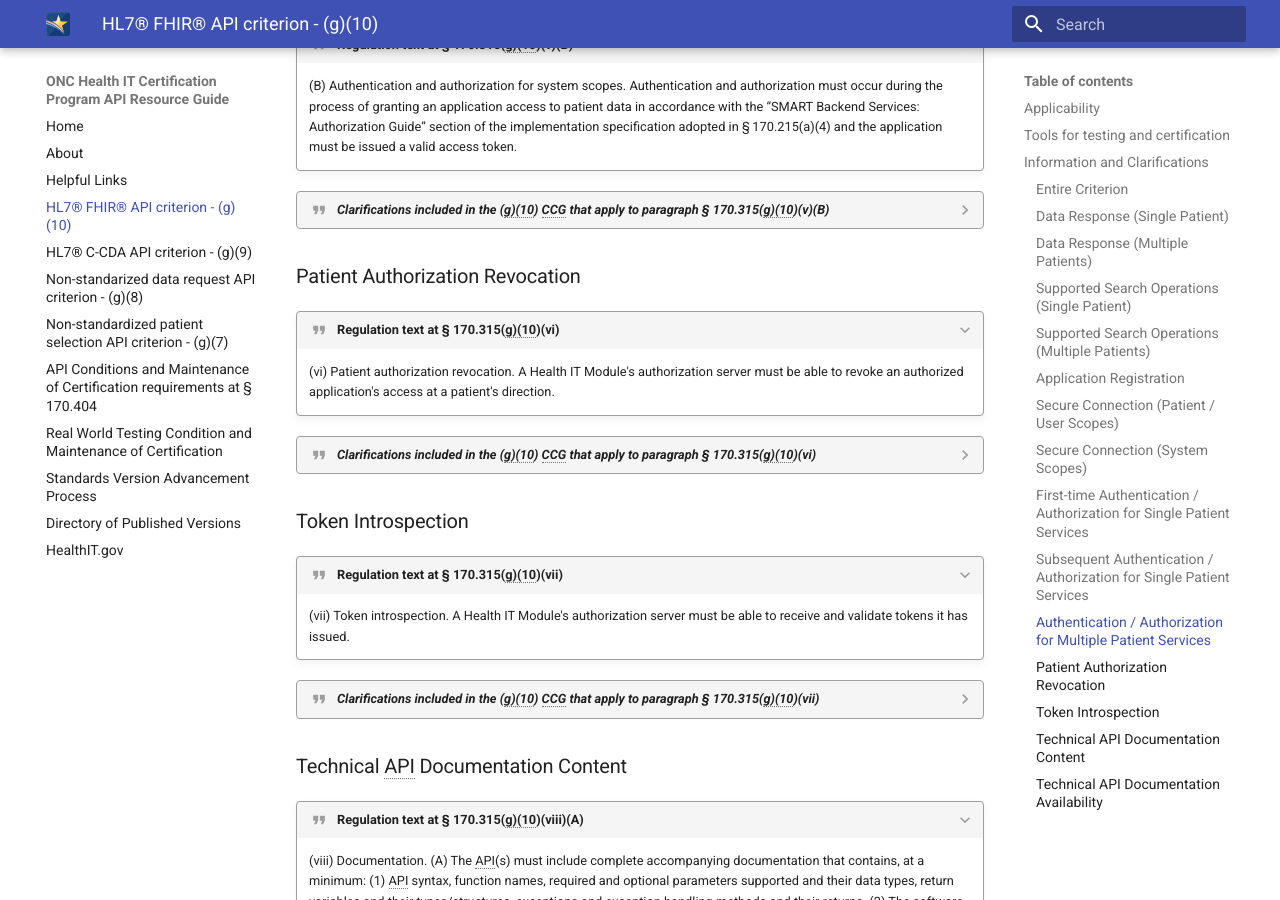
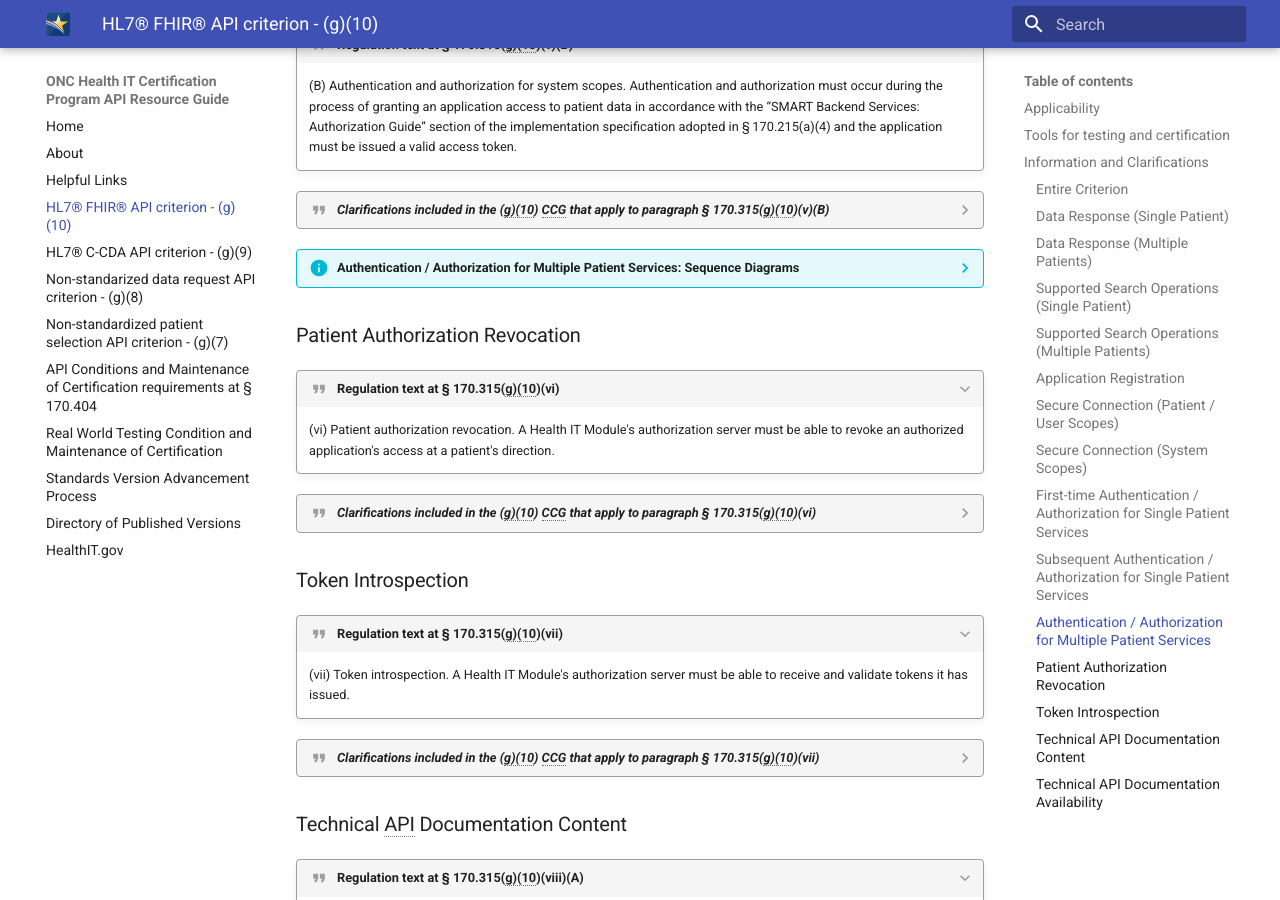
Before and after one commit to onc-healthit/api-resource-guide, an MkDocs documentation site: the page built from docs/g10-criterion.md, in a window 1280 px wide and 900 px high, scrolled down 7008 px. Built offline with MkDocs 1.6.1 and Material for MkDocs 9.7.7, drawn with Linux system fonts in a browser that asks for light colours; the version menu is left out; some of the changed lines change nothing that is shown.

Commit message:
add Bulk Data sequence diagrams

```diff
--- a/docs/g10-criterion.md
+++ b/docs/g10-criterion.md
@@ -206,6 +206,28 @@
 ??? quote "*Clarifications included in the (g)(10) CCG that apply to paragraph § 170.315(g)(10)(v)(B)*"
 	- Authentication and authorization must occur during the process of granting an application access to patient data in accordance with the “SMART Backend Services: Authorization Guide” section of the implementation specification adopted in § 170.215(a)(4) and the application must be issued a valid access token. In order for the issued access token to be valid, the application must be able to access patient data using that issued access token. Health IT developers may support additional access-control schemes beyond OAuth 2.0.
 
+<!-- https://sequencediagram.org/ -->
+??? info "Authentication / Authorization for Multiple Patient Services: Sequence Diagrams"
+	The Bulk Data Export and Authentication/Authorization sequences, according to the §170.315(g)(10) requirements, are described below.
+
+	First, according to <a target = "_blank" href = "https://www.federalregister.gov/d/2020-07419/p-3468">§170.315(g)(10)(v)(B)</a>, Authentication and authorization must occur during the process of granting an application access to patient data in accordance with the “<a target = "_blank" href = "https://hl7.org/fhir/uv/bulkdata/STU1.0.1/authorization/index.html">SMART Backend Services: Authorization Guide</a>” section of the Bulk Data implementation guide.
+
+	![Sequence diagram for initial backend services authentication and authorization flow](images/backend-services-initial.png)
+
+	*Note that generated Bulk Data files <a target = "_blank" href = "https://hl7.org/fhir/uv/bulkdata/STU1.0.1/export/index.html#response---complete-status">may</a> be served by file servers other than a FHIR-specific server.*
+
+	There are different ways for a client to receive generated Bulk Data files including via <a target = "_blank" href = "https://confluence.hl7.org/display/FHIRI/Capability+URLs+for+Download+Links">Capability URLs for Download Links</a>. The client will refer to the `requiresAccessToken` field included in the output manifest when retrieving files.
+
+	If `reqiresAccessToken = true`
+
+	![Sequence diagram for retrieving bulk data files using an access token](images/bulk-data-access-token-true.png)
+
+	If `reqiresAccessToken = false`
+
+	![Sequence diagram for retrieving bulk data files without an access token](images/bulk-data-access-token-false.png)
+
+	It is critical that server developers follow the HL7 guidance on  <a target = "_blank" href = "https://confluence.hl7.org/display/FHIRI/Capability+URLs+for+Download+Links">Capability URLs for Download Links</a> when choosing to generate output manifests with `requiresAccessToken = false`.
+
 ### Patient Authorization Revocation
 ???+ quote "**Regulation text at § 170.315(g)(10)(vi)**"
     (vi) Patient authorization revocation. A Health IT Module's authorization server must be able to revoke an authorized application's access at a patient's direction.
```
Also changed, not shown: docs/images/backend-services-initial.png (added), docs/images/bulk-data-access-token-false.png (added), docs/images/bulk-data-access-token-true.png (added).
